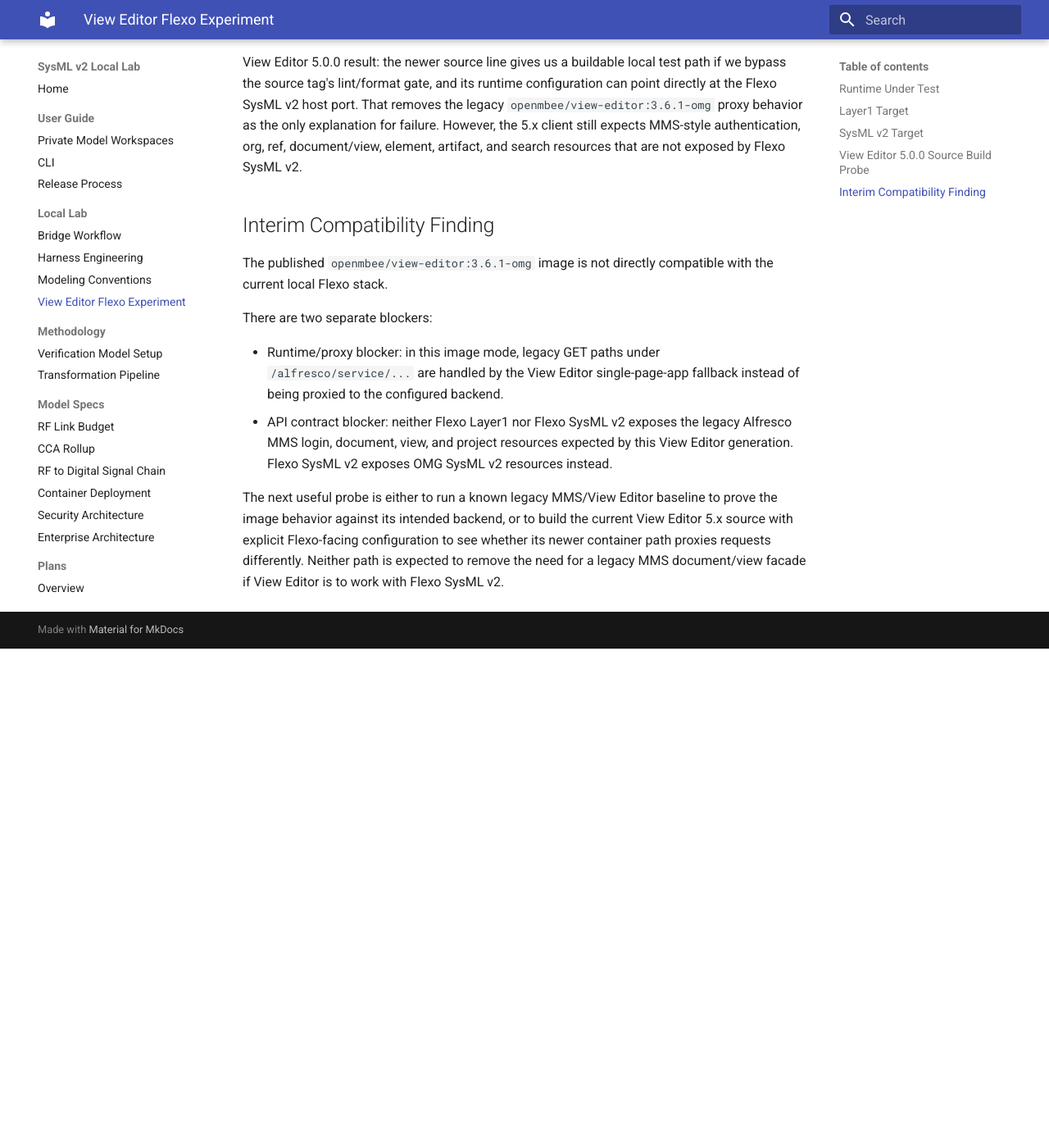
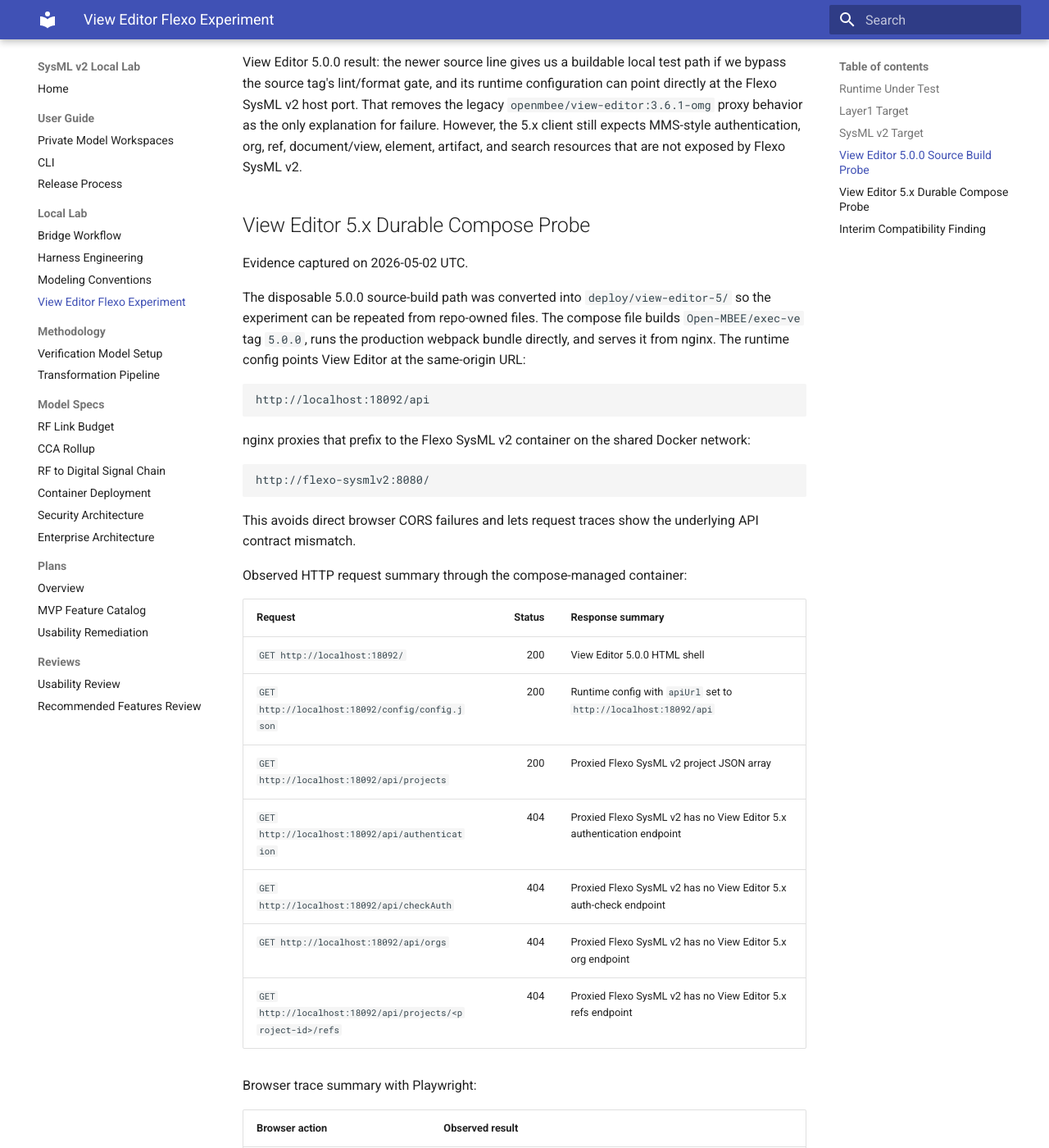
Before and after one commit to cosgroma/mbse-lab, an MkDocs documentation site: the page built from docs/lab/view-editor-flexo-experiment.md, in a window 1280 px wide and 1400 px high, scrolled down 5143 px. Shown: the whole window at 82% size. Built offline with MkDocs 1.6.1 and Material for MkDocs 9.7.7, drawn with Linux system fonts in a browser that asks for light colours; before the commit the page ends 5934 px from its top, so only the background shows below that; some of the changed text lies outside the part shown.

Commit message:
Add View Editor 5 source build experiment

````diff
--- a/docs/lab/view-editor-flexo-experiment.md
+++ b/docs/lab/view-editor-flexo-experiment.md
@@ -1,7 +1,7 @@
 # OpenMBEE View Editor Flexo Experiment
 
 This page records redacted request evidence for the experimental OpenMBEE View
-Editor deployment in `deploy/view-editor/`.
+Editor deployments in `deploy/view-editor/` and `deploy/view-editor-5/`.
 
 The experiment is not part of the supported SysML v2 graphical workflow. SysON
 remains the documented graphical review path unless this experiment proves a
@@ -178,24 +178,75 @@
 authentication, org, ref, document/view, element, artifact, and search
 resources that are not exposed by Flexo SysML v2.
 
+## View Editor 5.x Durable Compose Probe
+
+Evidence captured on 2026-05-02 UTC.
+
+The disposable 5.0.0 source-build path was converted into
+`deploy/view-editor-5/` so the experiment can be repeated from repo-owned
+files. The compose file builds `Open-MBEE/exec-ve` tag `5.0.0`, runs the
+production webpack bundle directly, and serves it from nginx. The runtime
+config points View Editor at the same-origin URL:
+
+```text
+http://localhost:18092/api
+```
+
+nginx proxies that prefix to the Flexo SysML v2 container on the shared Docker
+network:
+
+```text
+http://flexo-sysmlv2:8080/
+```
+
+This avoids direct browser CORS failures and lets request traces show the
+underlying API contract mismatch.
+
+Observed HTTP request summary through the compose-managed container:
+
+| Request | Status | Response summary |
+| --- | ---: | --- |
+| `GET http://localhost:18092/` | 200 | View Editor 5.0.0 HTML shell |
+| `GET http://localhost:18092/config/config.json` | 200 | Runtime config with `apiUrl` set to `http://localhost:18092/api` |
+| `GET http://localhost:18092/api/projects` | 200 | Proxied Flexo SysML v2 project JSON array |
+| `GET http://localhost:18092/api/authentication` | 404 | Proxied Flexo SysML v2 has no View Editor 5.x authentication endpoint |
+| `GET http://localhost:18092/api/checkAuth` | 404 | Proxied Flexo SysML v2 has no View Editor 5.x auth-check endpoint |
+| `GET http://localhost:18092/api/orgs` | 404 | Proxied Flexo SysML v2 has no View Editor 5.x org endpoint |
+| `GET http://localhost:18092/api/projects/<project-id>/refs` | 404 | Proxied Flexo SysML v2 has no View Editor 5.x refs endpoint |
+
+Browser trace summary with Playwright:
+
+| Browser action | Observed result |
+| --- | --- |
+| Open `http://localhost:18092/` | Login page rendered with the configured experiment warning text. No API request was made before interaction. |
+| Submit login with synthetic credentials | Browser sent `POST http://localhost:18092/api/authentication`; response was 404 and the UI displayed `Not Found`. |
+| Load with a synthetic token already in local storage | Browser sent `GET http://localhost:18092/api/checkAuth`; response was 404 and the app remained on the login page. |
+
+Durable 5.x result: View Editor 5.0.0 can now be rebuilt and run from this repo
+without the older published image, and browser-level tracing confirms the first
+runtime blocker is API contract mismatch at authentication. The same-origin
+proxy removes CORS as the immediate explanation.
+
 ## Interim Compatibility Finding
 
-The published `openmbee/view-editor:3.6.1-omg` image is not directly compatible
-with the current local Flexo stack.
+The tested OpenMBEE View Editor paths are not directly compatible with the
+current local Flexo stack.
 
-There are two separate blockers:
+There are separate blockers:
 
 - Runtime/proxy blocker: in this image mode, legacy GET paths under
   `/alfresco/service/...` are handled by the View Editor single-page-app
   fallback instead of being proxied to the configured backend.
-- API contract blocker: neither Flexo Layer1 nor Flexo SysML v2 exposes the
-  legacy Alfresco MMS login, document, view, and project resources expected by
-  this View Editor generation. Flexo SysML v2 exposes OMG SysML v2 resources
-  instead.
+- Legacy API contract blocker: neither Flexo Layer1 nor Flexo SysML v2 exposes
+  the legacy Alfresco MMS login, document, view, and project resources expected
+  by the published `openmbee/view-editor:3.6.1-omg` image. Flexo SysML v2
+  exposes OMG SysML v2 resources instead.
+- View Editor 5.x API contract blocker: the source-built 5.0.0 client reaches
+  the configured same-origin proxy, but Flexo SysML v2 does not expose the MMS
+  5.x authentication, auth-check, org, ref, document/view, element, artifact,
+  and search resources it expects.
 
-The next useful probe is either to run a known legacy MMS/View Editor baseline
-to prove the image behavior against its intended backend, or to build the
-current View Editor 5.x source with explicit Flexo-facing configuration to see
-whether its newer container path proxies requests differently. Neither path is
-expected to remove the need for a legacy MMS document/view facade if View Editor
-is to work with Flexo SysML v2.
+The remaining useful work is to define the smallest adapter/facade boundary
+that could satisfy View Editor 5.x from Flexo SysML v2 data, or to run a known
+legacy MMS/View Editor baseline only if we need a control proving the View
+Editor client behavior against its intended backend.
````
Also changed, not shown: AGENTS.md (+2 -0 lines), README.md (+1 -0 lines), deploy/view-editor-5/README.md (added, +74 -0 lines), docs/index.md (+1 -1 lines), docs/plans/active/openmbee-view-editor-flexo-experiment.md (+44 -20 lines), 5 other files.
